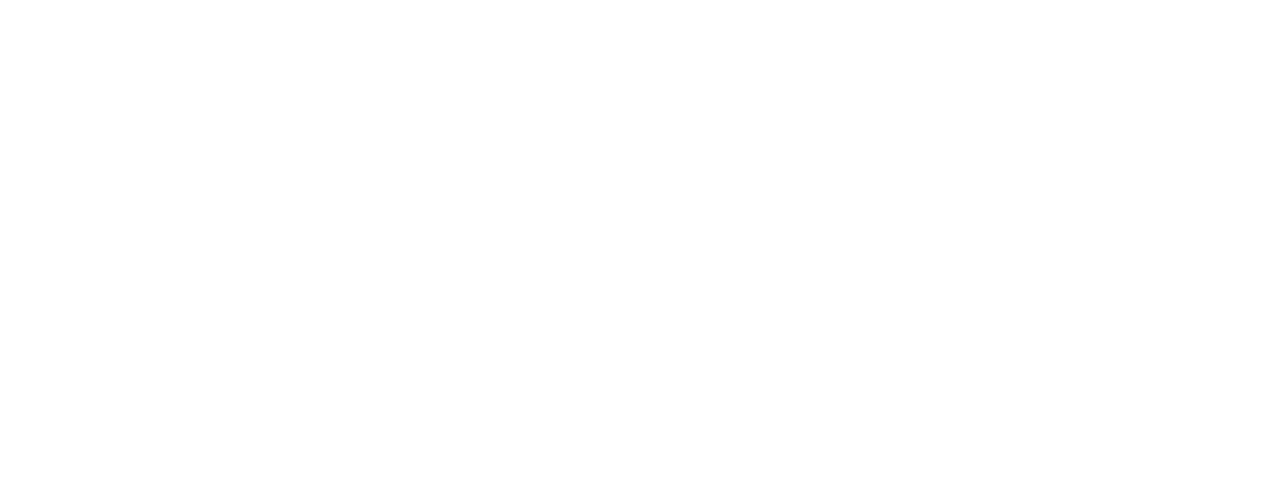
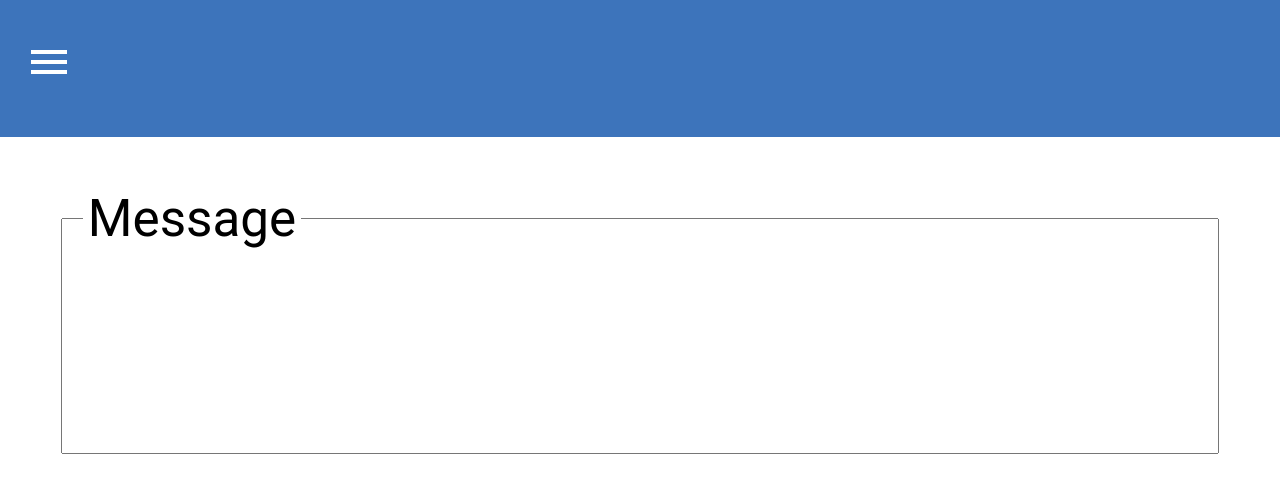
Before and after one commit to flojucv/application, a plain HTML site: page report.html in a window 1280 px wide. Drawn offline with Linux system fonts and the light colour scheme.

Commit message:
modification page report

```diff
--- a/report.html
+++ b/report.html
@@ -1,10 +1,26 @@
-<!DOCTYPE html>
-<html lang="en">
+<!doctype html>
+<html lang="fr">
 <head>
     <meta charset="UTF-8">
-    <title id="report-title">Report | </title>
+    <meta name="viewport"
+          content="width=device-width, user-scalable=no, initial-scale=1.0, maximum-scale=1.0, minimum-scale=1.0">
+    <meta http-equiv="X-UA-Compatible" content="ie=edge">
+    <title>Report |</title>
+    <link rel="stylesheet" href="style/styles.css">
 </head>
 <body>
+    <header class="header-menu">
+        <div class="menu-hamburger">
+            <img class="icon-hamburger" src="img/hamburger.png" alt="">
+        </div>
+
+        <h1 class="titre-header"></h1>
+    </header>
+
+    <section class="formulaire">
+        <label class="message-label" for="text-message">Message</label>
+        <textarea name="Message" id="text-message" cols="30" rows="10"></textarea>
+    </section>
 
 </body>
 </html>
--- a/style/styles.css
+++ b/style/styles.css
@@ -10,6 +10,7 @@ body{
     align-items: center;
     background-color: #3D74BB;
     color: white;
+    font-size: 4vw;
 }
 
 .liste-signalements{
@@ -42,3 +43,26 @@ body{
 .icon-hamburger{
     padding: 30px;
 }
+
+.formulaire{
+    display: flex;
+    margin-top: 20px;
+    width: 100%;
+    flex-direction: column;
+    align-items: center;
+    justify-content: center;
+}
+
+.message-label{
+    font-size: 4vw;
+    margin-right: 70%;
+    background-color: white;
+    transform: translateY(50%);
+    padding: 0 5px;
+}
+
+#text-message{
+    resize: none;
+    width: 90%;
+    font-size: 20px;
+}
```
Also changed, not shown: index.html (+1 -1 lines).
